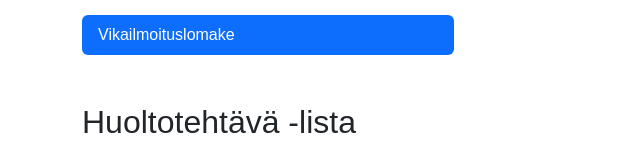
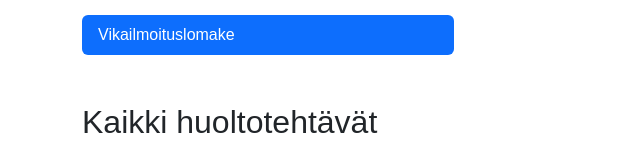
Before and after one commit to tuomasOjalehto1/FullStack, a PHP site: page /tyontekija.php in a window 1280 px wide. Shown: the part 968-1117 px from the top of the page, without its empty margins (0-640 px from the left). Run offline with PHP 8.4, Linux system fonts and the light colour scheme; the visitor is signed in with stand-in values (Sample User, id 1); data comes from the database, SQL or seed files in the repository; data that the repository does not hold is empty.

Commit message:
Update tyontekija.php

```diff
--- a/tyontekija.php
+++ b/tyontekija.php
@@ -173,7 +173,7 @@ $stmt->execute([':tyontekija_id' => $_SESSION["id"]]);
 
   <!--Työntekijä näkee kaikki huoltotehtävät -->
   <div class="container mt-5">
-    <h2>Huoltotehtävä -lista</h2>
+    <h2>Kaikki huoltotehtävät</h2>
     <table class="table table-striped">
         <thead>
             <tr>
```
